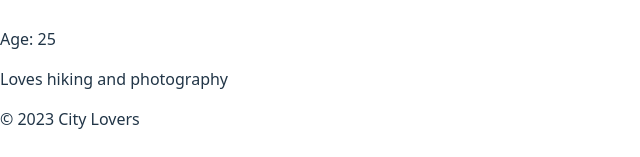
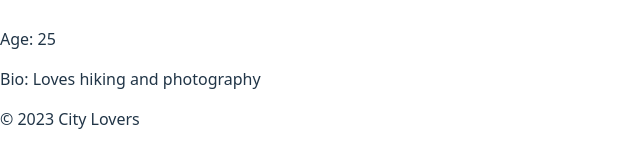
Before and after one commit to Joyclare/alx-fe-reactjs, a React (Vite) app in the folder alx-react-app/: page / in a window 1280 px wide. Shown: the part 425-582 px from the top of the page, without its empty margins (0-640 px from the left). Built offline with nearby package versions, Linux system fonts and the light colour scheme.

Commit message:
Fix UserProfile to include Bio label

```diff
--- a/alx-react-app/src/App.jsx
+++ b/alx-react-app/src/App.jsx
@@ -9,6 +9,7 @@ function App() {
       <Header />
       <MainContent />
       <UserProfile name="Alice" age="25" bio="Loves hiking and photography" />
+
       <Footer />
     </div>
   );
--- a/alx-react-app/src/components/UserProfile.jsx
+++ b/alx-react-app/src/components/UserProfile.jsx
@@ -1,11 +1,9 @@
-// src/components/UserProfile.jsx
-
 function UserProfile(props) {
     return (
       <div>
         <h2>{props.name}</h2>
         <p>Age: {props.age}</p>
-        <p>{props.bio}</p>
+        <p>Bio: {props.bio}</p>
       </div>
     );
   }
```
